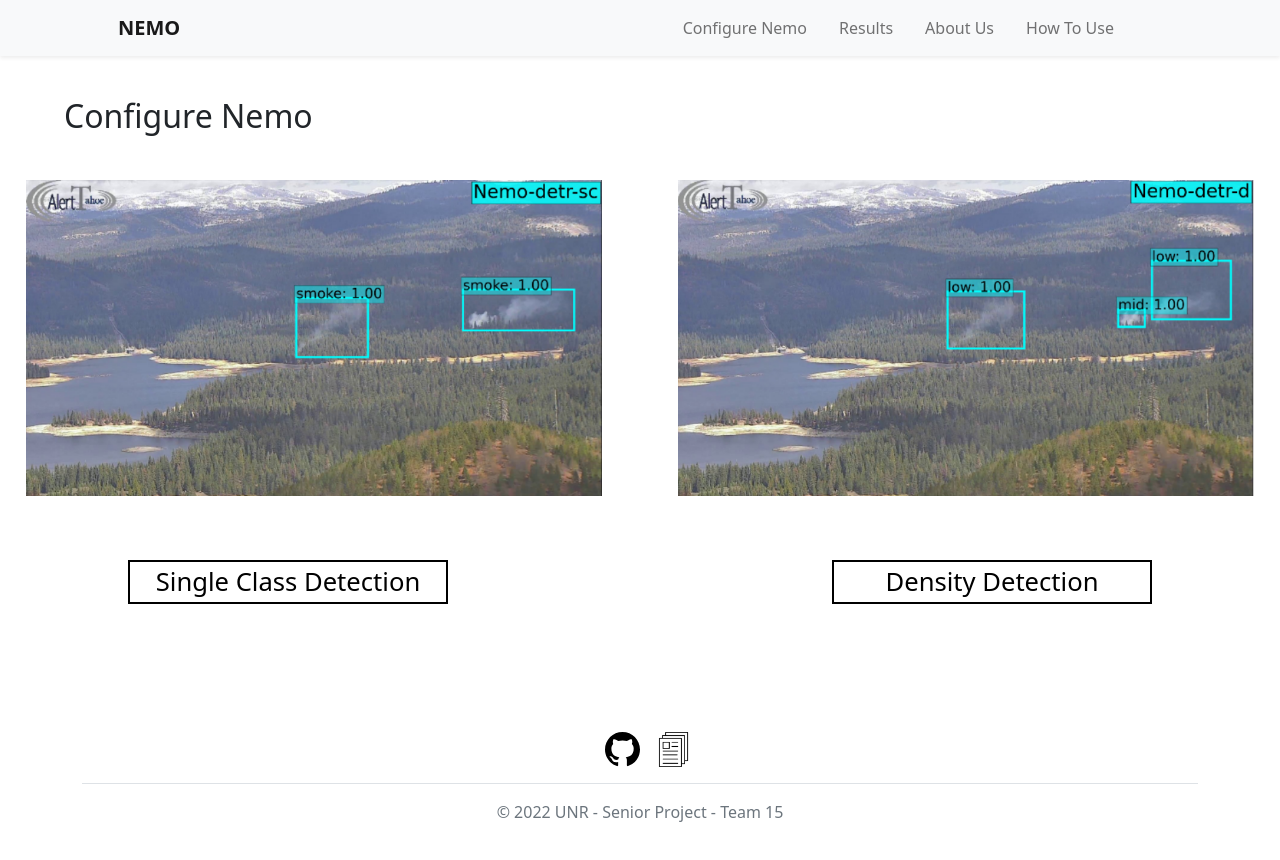
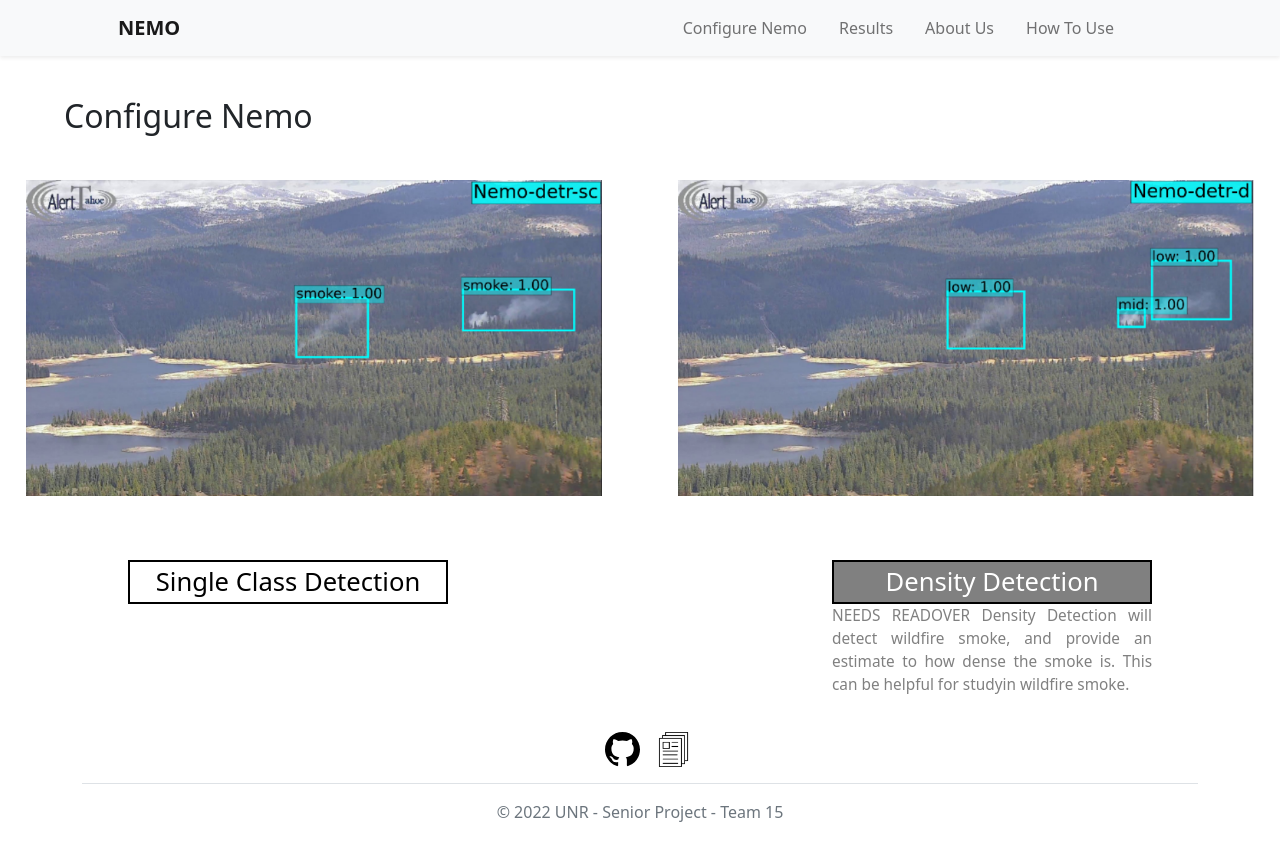
Before and after one commit to Curtis-CS/Nemo-Frontend, a Vue app: page /configurenemo in a window 1280 px wide. Both pictures are taken after a click on the button "Single Class Detection". Shown: the top 860 px of the page. Built offline with nearby package versions, Linux system fonts and the light colour scheme.

Commit message:
Curtis Hover in Configuration and Centering in Results

```diff
--- a/src/components/Lightbox.vue
+++ b/src/components/Lightbox.vue
@@ -126,8 +126,10 @@ export default {
 }
 
 .thumbnailPadding {
-	padding-left: 1vw;
+	margin-left: 1vw;
+	margin-right: 1vw;
 	background-color: whitesmoke;
+	text-align: center;
 }
 
 .XButton {
@@ -155,12 +157,9 @@ export default {
 }
 .thumbnailFormatting {
 	padding-left: 1vw;
-	padding-right: 1vw;
 	padding-top: 1vw;
 }
 .thumbnailFormattingMore {
-	/* border-style: solid;
-	border-color: gray; */
 	padding-top: 1vw;
 	width: 20vw;
 	height: 15vw;
--- a/src/views/ConfigureNemo.vue
+++ b/src/views/ConfigureNemo.vue
@@ -15,20 +15,22 @@
 			<button class="SelectedSingleClass" @click="SingleClassToggleOff">Single Class Detection</button>
 		</div>
 		<div class="LeftSideButton" v-else>
-			<button class="UnselectedSingleClass" @click="SingleClassToggleOn">Single Class Detection</button>
+			<button class="UnselectedSingleClass" @mouseenter="SingleClassHoverOn" @mouseleave="SingleClassHoverOff"
+					@click="SingleClassToggleOn">Single Class Detection</button>
 		</div>
 		<div class="RightSideButton" v-if="this.densityToggle">
 			<button class="SelectedDensity" @click="DensityToggleOff">Density Detection</button>
 		</div>
 		<div class="RightSideButton" v-else>
-			<button class="UnselectedDensity" @click="DensityToggleOn">Density Detection</button>
+			<button class="UnselectedDensity" @mouseenter="DensityHoverOn" @mouseleave="DensityHoverOff"
+					@click="DensityToggleOn">Density Detection</button>
 		</div>
 	</div>
 	<div style="padding-bottom: 10vw; padding-top: 3vw;">
-		<div class="LeftSideText" v-if="this.singleToggle">
+		<div class="LeftSideText" v-if="this.singleToggle || this.singleHover">
 			<p style="font-size: 1.2vw; color: gray;">NEEDS READOVER Single Class detection will only deliver results of either ture or false. This being yes or no to whether or not wildfire smoke was detected.</p>
 		</div>
-		<div class="RightSideText" v-if="this.densityToggle">
+		<div class="RightSideText" v-if="this.densityToggle || this.densityHover">
 			<p style="font-size: 1.2vw; color: gray;">NEEDS READOVER Density Detection will detect wildfire smoke, and provide an estimate to how dense the smoke is. This can be helpful for studyin wildfire smoke.</p>
 		</div>
 	</div>
@@ -40,23 +42,41 @@ export default {
   data() {
 	return {
 	singleToggle: true,
-	densityToggle: false
+	densityToggle: false,
+	singleHover: false,
+	densityHover: false,
 	}
   },
   methods: {
 	SingleClassToggleOn() {
 		this.singleToggle = true
 		this.densityToggle = false
+		this.densityHover = false
 	},
 	SingleClassToggleOff() {
 		this.singleToggle = false
+		this.densityToggle = true
 	},
 	DensityToggleOn() {
 		this.densityToggle = true
 		this.singleToggle = false
+		this.singleHover = false
 	},
 	DensityToggleOff() {
 		this.densityToggle = false
+		this.singleToggle = true
+	},
+	SingleClassHoverOn() {
+		this.singleHover = true
+	},
+	SingleClassHoverOff() {
+		this.singleHover = false
+	},
+	DensityHoverOn() {
+		this.densityHover = true
+	},
+	DensityHoverOff() {
+		this.densityHover = false
 	}
   }
 }
--- a/src/views/Results.vue
+++ b/src/views/Results.vue
@@ -18,7 +18,7 @@ export default {
 			'/TumbleWeed_fire_CA_2021Jul.png', '/CaughlinRanch_PineHaven_fire_Nov2020.png',
 			'/neat.gif', '/TumbleWeed_fire_CA_2021Jul.png',
 			'/CaughlinRanch_PineHaven_fire_Nov2020.png', '/TumbleWeed_fire_CA_2021Jul.png',
-			'/CaughlinRanch_PineHaven_fire_Nov2020.png', '/thumbsUp.gif'
+			'/CaughlinRanch_PineHaven_fire_Nov2020.png', '/thumbsUp.gif',
 		]
 	}
   }
```
